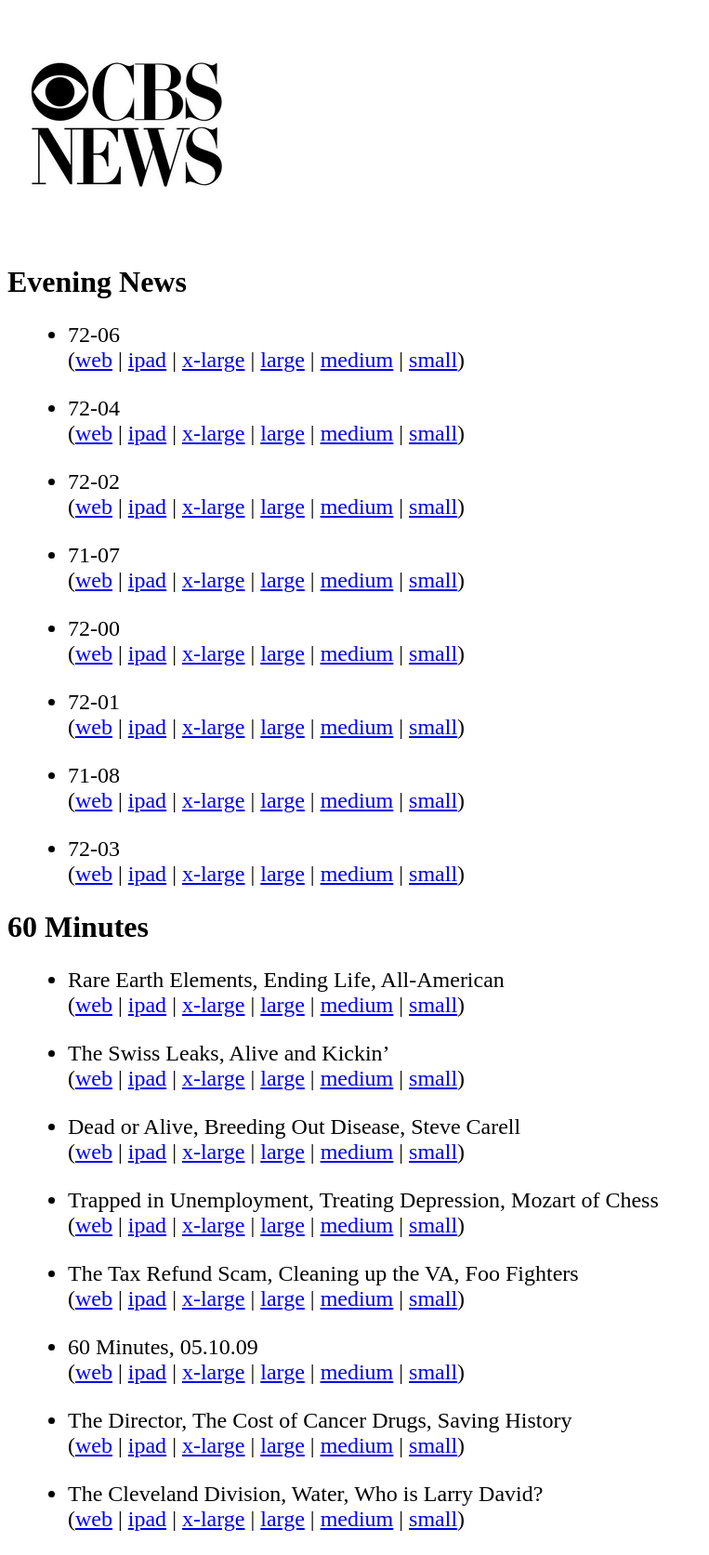
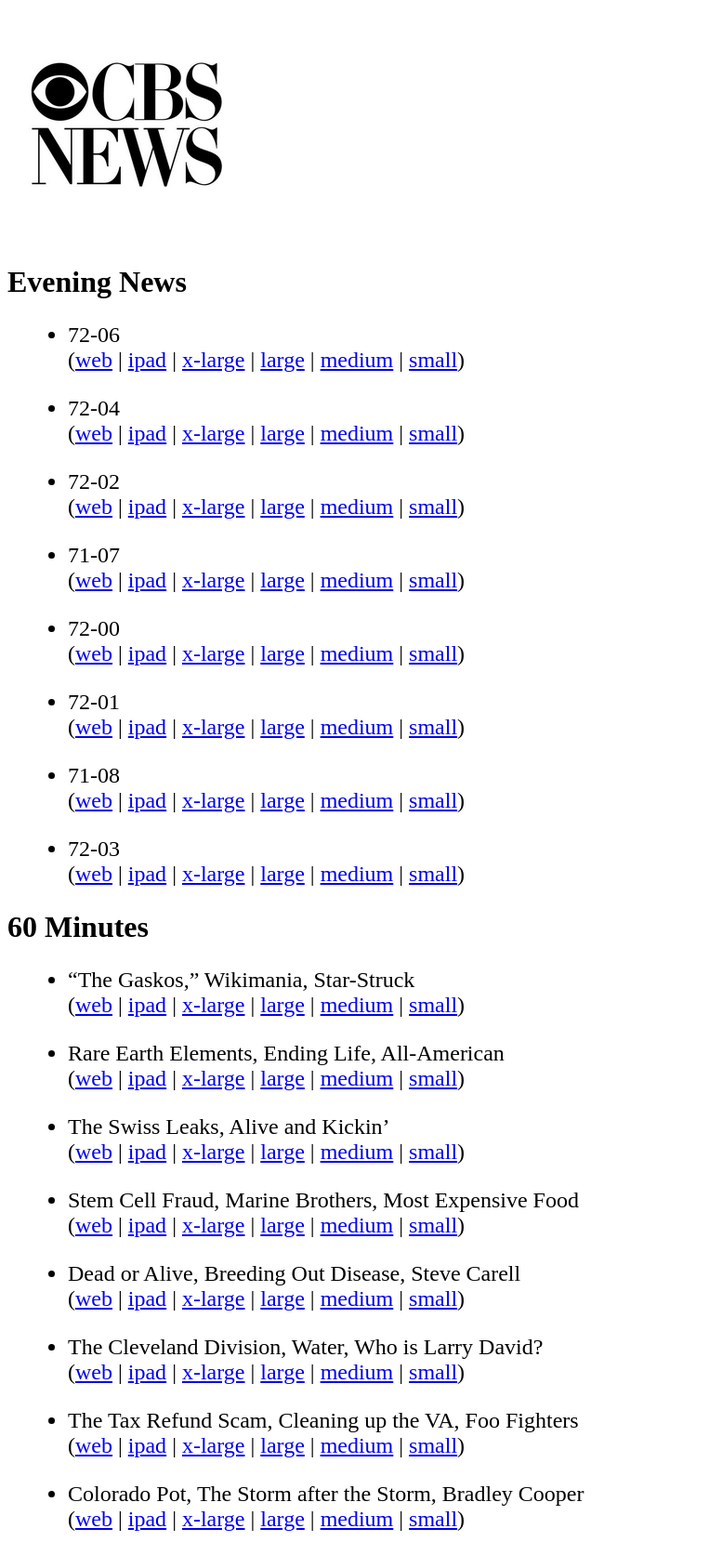
Before and after one commit to jkutner/cbsfeed, a Jekyll site: the page built from index.html, in a window 1280 px wide. Shown: the whole page at 93% size, without its empty margins (0-763 px from the left). Built offline with Jekyll 4.4.1, drawn with Linux system fonts in a browser that asks for light colours; nearby versions of some CDN libraries.

Commit message:
Updating with latest episdoes

```diff
--- a/_data/sixtymin.yml
+++ b/_data/sixtymin.yml
@@ -1,4 +1,13 @@
 ---
+- title: ! '&ldquo;The Gaskos,&rdquo; Wikimania, Star-Struck'
+  links:
+    orig: /videos/the-gaskos-wikimania-star-struck/
+    ipad: ''
+    mp4_240: ''
+    mp4_740: ''
+    mp4_796: ''
+    mp4_1296: ''
+  date: ! '&ldquo;The Gaskos,&rdquo; Wikimania, Star-Struck'
 - title: Rare Earth Elements, Ending Life, All-American
   links:
     orig: /videos/rare-earth-elements-ending-life-all-american/
@@ -17,6 +26,15 @@
     mp4_796: ''
     mp4_1296: ''
   date: The Swiss Leaks, Alive and Kickin&rsquo;
+- title: Stem Cell Fraud, Marine Brothers, Most Expensive Food
+  links:
+    orig: /videos/stem-cell-fraud-marine-brothers-most-expensive-food-2/
+    ipad: ''
+    mp4_240: ''
+    mp4_740: ''
+    mp4_796: ''
+    mp4_1296: ''
+  date: Stem Cell Fraud, Marine Brothers, Most Expensive Food
 - title: Dead or Alive, Breeding Out Disease, Steve Carell
   links:
     orig: /videos/dead-or-alive-breeding-out-disease-steve-carell/
@@ -26,15 +44,15 @@
     mp4_796: media\/2015\/07\/05\/477528131880\/60_FULL_070515_416722_796.mp4
     mp4_1296: media\/2015\/07\/05\/477528131880\/60_FULL_070515_416722_1296.mp4
   date: Dead or Alive, Breeding Out Disease, Steve Carell
-- title: Trapped in Unemployment, Treating Depression, Mozart of Chess
+- title: The Cleveland Division, Water, Who is Larry David?
   links:
-    orig: /videos/trapped-in-unemployment-treating-depression-mozart-of-chess-2/
+    orig: /videos/the-cleveland-division-water-who-is-larry-david/
     ipad: ''
     mp4_240: ''
     mp4_740: ''
     mp4_796: ''
     mp4_1296: ''
-  date: Trapped in Unemployment, Treating Depression, Mozart of Chess
+  date: The Cleveland Division, Water, Who is Larry David?
 - title: The Tax Refund Scam, Cleaning up the VA, Foo Fighters
   links:
     orig: /videos/the-tax-refund-scam-cleaning-up-the-va-foo-fighters/
@@ -44,30 +62,12 @@
     mp4_796: ''
     mp4_1296: ''
   date: The Tax Refund Scam, Cleaning up the VA, Foo Fighters
-- title: 60 Minutes, 05.10.09
+- title: Colorado Pot, The Storm after the Storm, Bradley Cooper
   links:
-    orig: /videos/60-minutes-05-10-09/
+    orig: /videos/colorado-pot-the-storm-after-the-storm-bradley-cooper/
     ipad: ''
     mp4_240: ''
     mp4_740: ''
     mp4_796: ''
     mp4_1296: ''
-  date: 60 Minutes, 05.10.09
-- title: The Director, The Cost of Cancer Drugs, Saving History
-  links:
-    orig: /videos/the-director-the-cost-of-cancer-drugs-saving-history/
-    ipad: ipad-streaming.cbsnews.com/media/mpx/2015/06/20/468584003573/60_0621_Full_V4_409894_500/60_0621_Full_V4_409894_500.m3u8
-    mp4_240: media\/2015\/06\/20\/468584003573\/60_0621_Full_V4_409891_240.mp4
-    mp4_740: media\/2015\/06\/20\/468584003573\/60_0621_Full_V4_409891_740.mp4
-    mp4_796: media\/2015\/06\/20\/468584003573\/60_0621_Full_V4_409891_796.mp4
-    mp4_1296: media\/2015\/06\/20\/468584003573\/60_0621_Full_V4_409891_1296.mp4
-  date: The Director, The Cost of Cancer Drugs, Saving History
-- title: The Cleveland Division, Water, Who is Larry David?
-  links:
-    orig: /videos/the-cleveland-division-water-who-is-larry-david/
-    ipad: ''
-    mp4_240: ''
-    mp4_740: ''
-    mp4_796: ''
-    mp4_1296: ''
-  date: The Cleveland Division, Water, Who is Larry David?
+  date: Colorado Pot, The Storm after the Storm, Bradley Cooper
```
